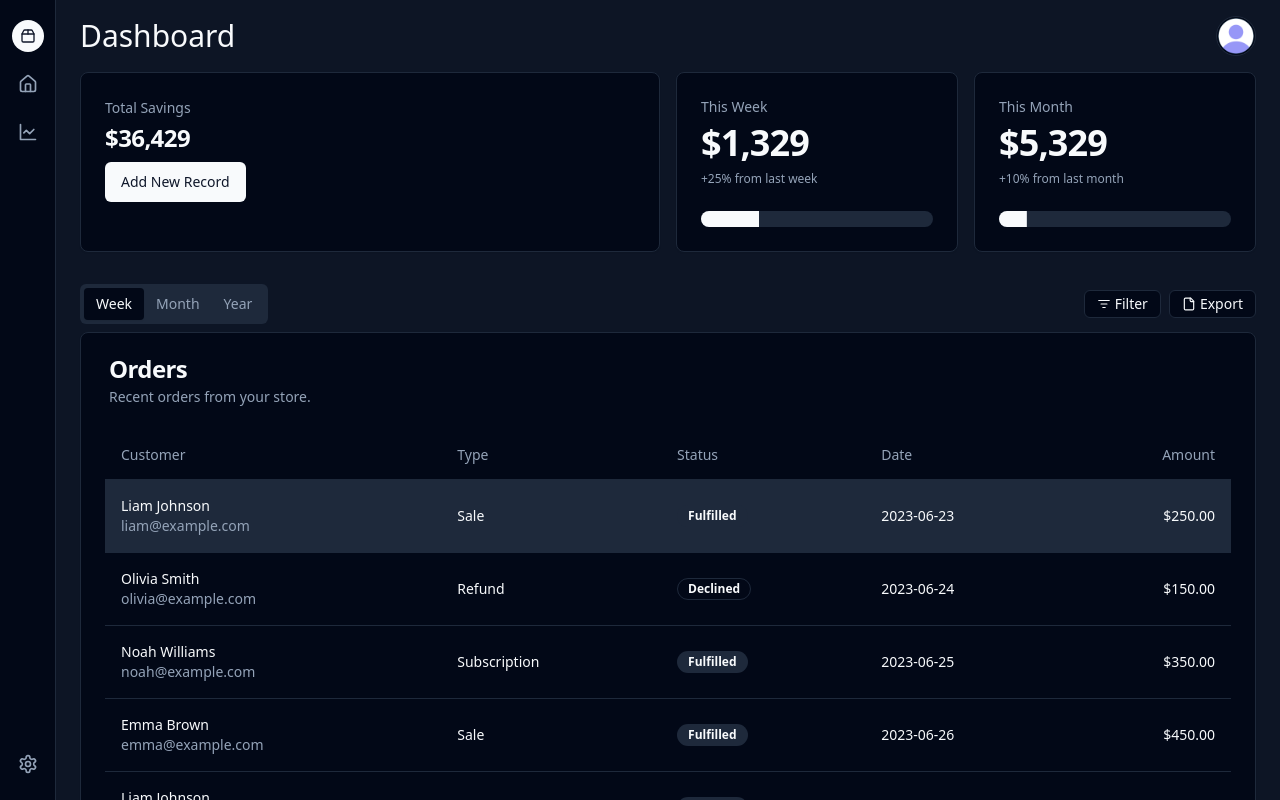
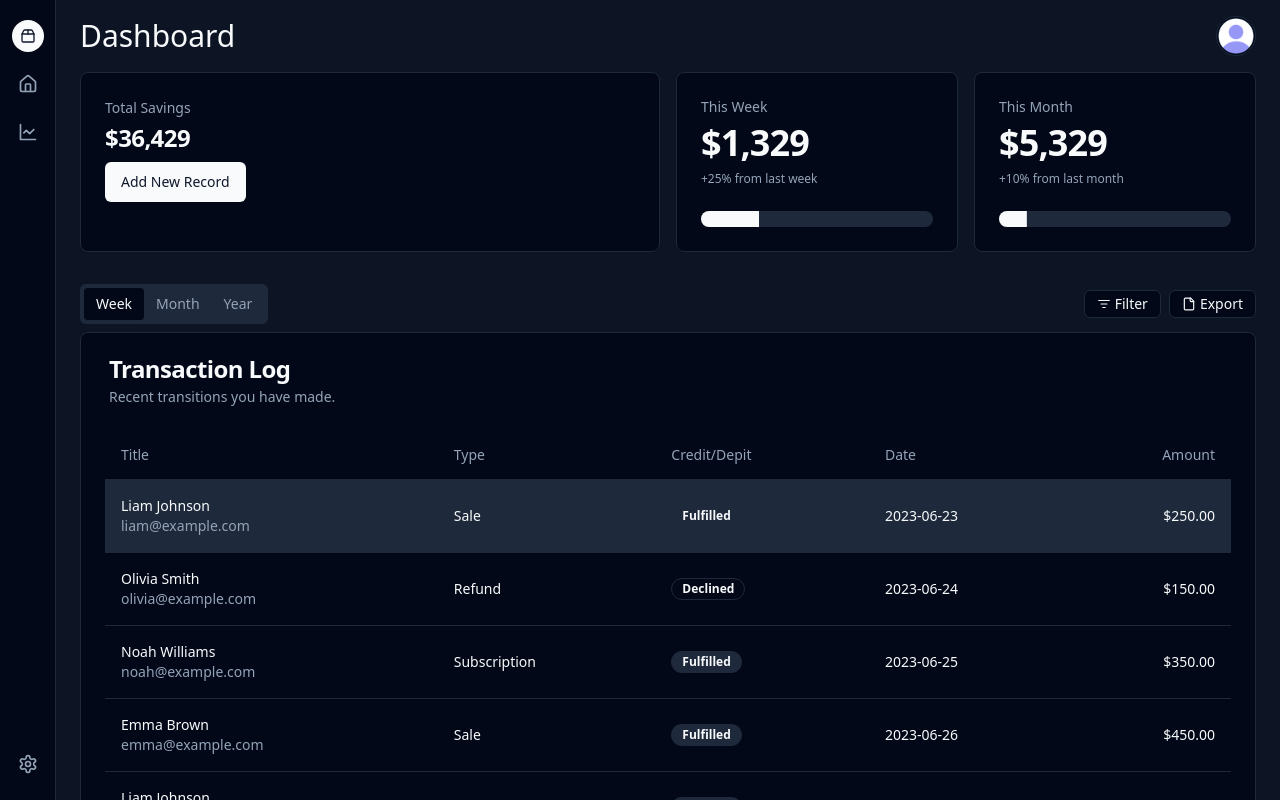
Before and after one commit to sof1516/Hackathon-App, a React (Vite) app: page /dashboard in a window 1280 px wide. Shown: the top 800 px of the page. Built offline with nearby package versions, Linux system fonts and the light colour scheme.

Commit message:
minor tweaks

```diff
--- a/src/dashboard.tsx
+++ b/src/dashboard.tsx
@@ -379,21 +379,21 @@ export function Dashboard() {
               <TabsContent value="week">
                 <Card x-chunk="dashboard-05-chunk-3">
                   <CardHeader className="px-7">
-                    <CardTitle>Orders</CardTitle>
+                    <CardTitle>Transaction Log</CardTitle>
                     <CardDescription>
-                      Recent orders from your store.
+                      Recent transitions you have made.
                     </CardDescription>
                   </CardHeader>
                   <CardContent>
                     <Table>
                       <TableHeader>
                         <TableRow>
-                          <TableHead>Customer</TableHead>
+                          <TableHead>Title</TableHead>
                           <TableHead className="hidden sm:table-cell">
                             Type
                           </TableHead>
                           <TableHead className="hidden sm:table-cell">
-                            Status
+                            Credit/Depit
                           </TableHead>
                           <TableHead className="hidden md:table-cell">
                             Date
```
